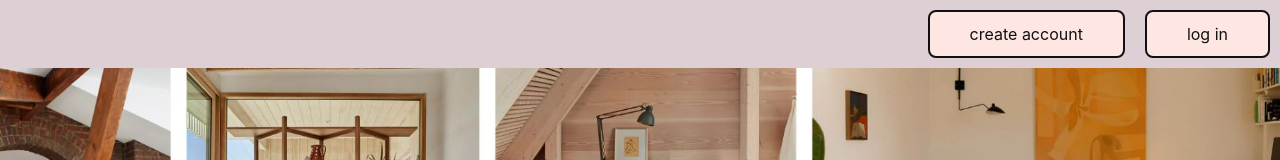
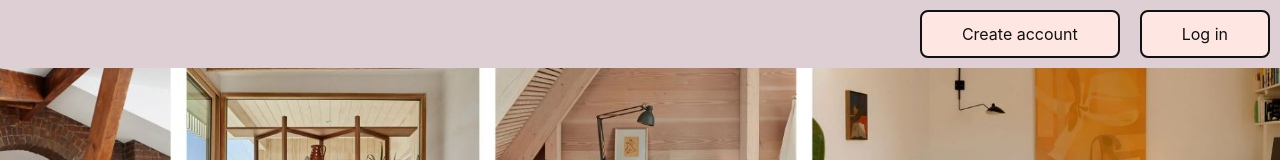
Before and after one commit to Malek-G7/house-swiper, a Next.js app in the folder house-swiper/: page / in a window 1280 px wide. Shown: the top 160 px of the page. Built offline with nearby package versions, Linux system fonts and the light colour scheme.

Commit message:
moved components to seperate files

```diff
--- /dev/null
+++ b/house-swiper/components/Nav.js
@@ -0,0 +1,10 @@
+import styles from '../styles/Home.module.css'
+
+export  default function Nav(){
+    return(
+    <nav className={styles.navstyle}>
+        <button className= {styles.buttons} >Create account</button>
+        <button className= {styles.buttons}>Log in</button>
+      </nav>
+    )
+}
--- /dev/null
+++ b/house-swiper/components/homeImage.js
@@ -0,0 +1,10 @@
+import Image from 'next/image'
+import styles from '../styles/Home.module.css'
+
+export default function HomeImage(props){
+    return(
+    <div className={styles.imageContainer}>
+        <Image src = {props.src} width = "2000px" height="1000px" />
+      </div>
+    )
+}
--- a/house-swiper/pages/index.js
+++ b/house-swiper/pages/index.js
@@ -1,17 +1,14 @@
 import Head from 'next/head'
 import Image from 'next/image'
 import styles from '../styles/Home.module.css'
+import Nav from '../components/nav'
+import HomeImage from '../components/homeImage'
 
 export default function Home() {
   return (
     <div >
-      <nav className={styles.navstyle}>
-        <button className= {styles.buttons} >create account</button>
-        <button className= {styles.buttons}>log in</button>
-      </nav>
-      <div className={styles.imageContainer}>
-        <Image src = "/houseSwiperHomePagePic.JPG" width = "2000px" height="1000px" />
-      </div>
+      <Nav />
+      <HomeImage src = "/houseSwiperHomePagePic.JPG" />
     </div>
   )
 }
--- a/house-swiper/styles/Home.module.css
+++ b/house-swiper/styles/Home.module.css
@@ -84,6 +84,7 @@
 .imageContainer{
   z-index: 1;
   display: flex;
+  justify-content: flex-start;
 }
 .footer {
   display: flex;
```
